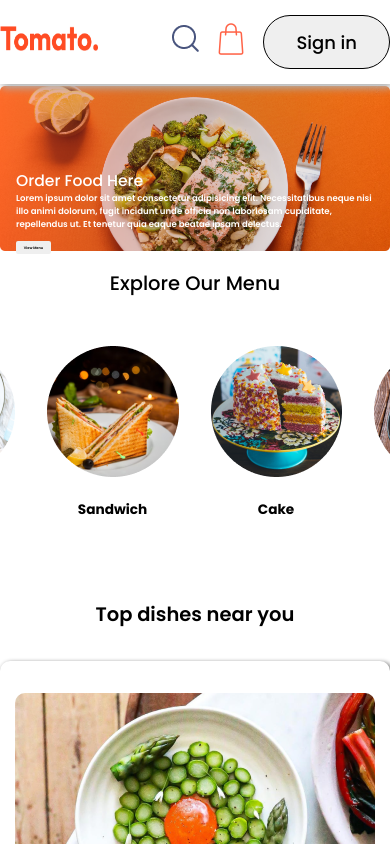
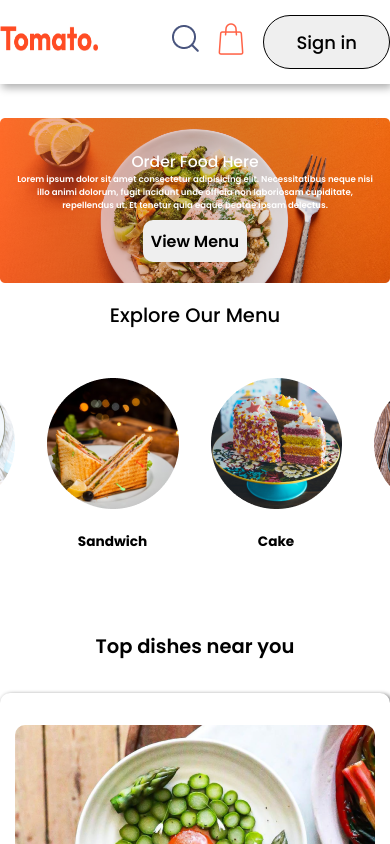
Before and after one commit to Mkmihir16/Food-delivery-React-V, a React (Vite) app: page / in a window 390 px wide. Shown: the top 844 px of the page. Built offline with nearby package versions, Linux system fonts and the light colour scheme.

Commit message:
changed all successfully

```diff
--- a/Pages/Cart11/Responsive-cart.css
+++ b/Pages/Cart11/Responsive-cart.css
@@ -4,7 +4,6 @@
         flex-wrap: wrap;
         grid-template-columns: 2fr 1.5fr 1fr 1fr 0.5fr 0.5fr;
         margin: 0;
-        /* margin-bottom: 3rem; */
     }
 
     .table-content {
--- a/component/ExploreMenu/responsive-explore-menu.css
+++ b/component/ExploreMenu/responsive-explore-menu.css
@@ -2,8 +2,20 @@
     .Explore-menu h1{
         font-size: 5vw;
     }
+    /* ::-webkit-scrollbar {
+        width: 1px;
+        background: #8e4040;
+      } */
+      ::-webkit-scrollbar{
+        height: 5px;
+     }
+      ::-webkit-scrollbar-thumb{
+        background-color: orange;
+        border-radius: 5px;
+      }
     .content-exploremenu{
         overflow-x: scroll;
+
         /* display: block; */
     }
     .content-exploremenu p{
--- a/component/Header/repsonsive-header.css
+++ b/component/Header/repsonsive-header.css
@@ -1,13 +1,18 @@
 @media  screen and (max-width:800px)  {
 .header{
-    margin: 0rem 0;
+    margin: 2rem 0;
     height: 20vh;
     width: 100vw;
     color: black;
+    text-align: center;
     margin-bottom: 1rem;
+    /* background-size:cover; */
+}
+.header h1{
+    font-size: 5vw;
 }
 .sub-header{
-
+   top: 20%;
     color:white
 }
 .sub-header h1{
@@ -17,8 +22,9 @@
     font-size: 2.2vw;
 }
 .sub-header button{
-    margin-top: 0.1rem;
-    border-radius: 2px;
-    padding: 0.5vh 2vw;
+    margin-top: 0.5rem;
+
+    padding: 1vh 2vw;
+    font-size: 16px;
 }
 }
```
Also changed, not shown: component/Header/Header.css (line endings or trailing spaces).
